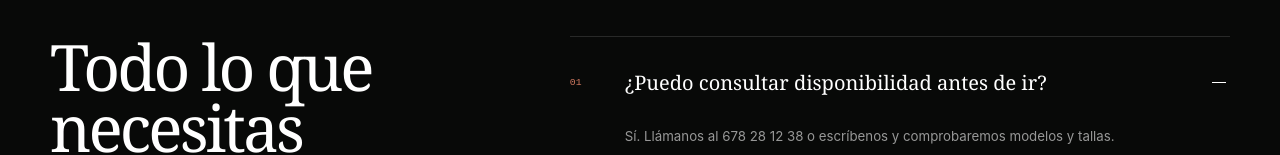
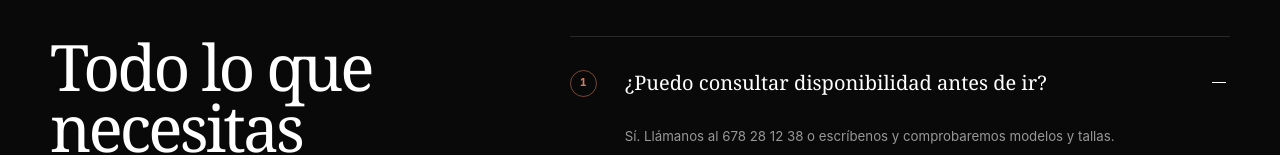
Before and after one commit to caporrfer/ibhola, a Next.js app: page /preguntas-frecuentes in a window 1280 px wide. Shown: the part 696-851 px from the top of the page. Built offline with nearby package versions, Linux system fonts and the light colour scheme; no server answers.

Commit message:
Actualiza estilo de numeración

```diff
--- a/app/globals.css
+++ b/app/globals.css
@@ -309,7 +309,7 @@ h1 em, h2 em, h3 em { color: inherit; font-style: normal; font-weight: inherit;
 .faq details { border-bottom: 1px solid var(--line-dark); }
 .faq summary { min-height: 92px; display: grid; grid-template-columns: 40px 1fr 18px; gap: 15px; align-items: center; cursor: pointer; list-style: none; font-family: var(--serif); font-size: 1.25rem; line-height: 1.2; }
 .faq summary::-webkit-details-marker { display: none; }
-.faq summary span { color: var(--terracotta-light); font-family: monospace; font-size: .61rem; }
+.faq summary span { width: 27px; height: 27px; display: inline-grid; place-items: center; border: 1px solid rgba(210,122,97,.55); border-radius: 50%; color: var(--terracotta-light); font-family: var(--sans); font-size: .62rem; font-variant-numeric: tabular-nums; font-weight: 800; line-height: 1; }
 .faq summary i { width: 14px; height: 14px; position: relative; }
 .faq summary i::before, .faq summary i::after { content: ""; position: absolute; inset: 6px 0 auto; height: 1px; background: white; transition: transform .2s; }
 .faq summary i::after { transform: rotate(90deg); }
@@ -417,7 +417,7 @@ h1 em, h2 em, h3 em { color: inherit; font-style: normal; font-weight: inherit;
   .mobile-menu.is-open { opacity: 1; visibility: visible; transform: none; }
   .mobile-menu nav { display: flex; flex-direction: column; }
   .mobile-menu nav a { display: flex; align-items: center; gap: 16px; padding: 13px 0; border-bottom: 1px solid var(--line-dark); font-family: var(--serif); font-size: clamp(1.8rem, 7vw, 2.7rem); line-height: 1; }
-  .mobile-menu nav a span { color: var(--terracotta-light); font-family: monospace; font-size: .57rem; }
+  .mobile-menu nav a span { width: 29px; height: 29px; display: inline-grid; flex: 0 0 29px; place-items: center; border: 1px solid rgba(210,122,97,.55); border-radius: 50%; color: var(--terracotta-light); font-family: var(--sans); font-size: .62rem; font-variant-numeric: tabular-nums; font-weight: 800; line-height: 1; }
   .mobile-menu > p { margin: auto 0 0; color: rgba(255,255,255,.45); font-size: .59rem; letter-spacing: .12em; text-transform: uppercase; }
   .hero { min-height: 850px; }
   .hero__layout { min-height: 850px; display: block; width: 100%; }
--- a/app/preguntas-frecuentes/page.tsx
+++ b/app/preguntas-frecuentes/page.tsx
@@ -3,4 +3,4 @@ import { ContactForm } from "@/components/ContactForm";
 import { business } from "@/config/business";
 export const metadata = { title: "Preguntas frecuentes | IBHOLA Trail Running" };
 const faqs=[["¿Puedo consultar disponibilidad antes de ir?",`Sí. Llámanos al ${business.phoneDisplay} o escríbenos y comprobaremos modelos y tallas.`],["¿Trabajáis trail y asfalto?","Sí, tenemos calzado, textil y accesorios para ambas disciplinas."],["¿Atendéis a personas que acaban de empezar?","Por supuesto. No necesitas experiencia previa; te explicamos todo de forma clara."],["¿También asesoráis a corredores avanzados?","Sí. Adaptamos el asesoramiento al nivel, objetivos y preferencias de cada persona."],["¿Cómo elegimos unas zapatillas?","Hablamos del terreno, distancia, uso, ajuste y sensaciones para comparar opciones adecuadas."],["¿Puedo probar el material en tienda?","Puedes probar calzado y textil disponible para comprobar talla y ajuste."],["¿El catálogo representa todo el stock?","No. Muestra productos y categorías de referencia; el stock puede variar."],["¿Reserváis productos?","Consúltanos y te diremos si podemos guardar temporalmente una talla o modelo."],["¿Organizáis salidas y eventos?","Sí. Publicamos las próximas fechas en nuestra página de eventos y redes sociales."],["¿Dónde está la tienda?",`Estamos en ${business.address.street}, ${business.address.locality}, Huelva.`]];
-export default function Page(){return <InteriorPage title="Resolvemos tus dudas." intro="Información directa sobre la tienda, el material y nuestro asesoramiento."><section className="faq section"><div className="container faq__grid"><div className="faq__heading"><h2>Todo lo que necesitas saber.</h2><p>Si no encuentras aquí la respuesta, puedes llamarnos o escribirnos.</p></div><div className="faq__list">{faqs.map(([q,a],i)=><details key={q} open={i===0}><summary><span>{String(i+1).padStart(2,"0")}</span>{q}<i/></summary><p>{a}</p></details>)}</div></div></section><section className="faq-contact section" id="contacto"><div className="container contact-form-section"><div><h2>Envíanos tu consulta</h2><p>Rellena el formulario y se abrirá tu aplicación de correo con el mensaje preparado.</p></div><ContactForm /></div></section></InteriorPage>}
+export default function Page(){return <InteriorPage title="Resolvemos tus dudas." intro="Información directa sobre la tienda, el material y nuestro asesoramiento."><section className="faq section"><div className="container faq__grid"><div className="faq__heading"><h2>Todo lo que necesitas saber.</h2><p>Si no encuentras aquí la respuesta, puedes llamarnos o escribirnos.</p></div><div className="faq__list">{faqs.map(([q,a],i)=><details key={q} open={i===0}><summary><span>{i+1}</span>{q}<i/></summary><p>{a}</p></details>)}</div></div></section><section className="faq-contact section" id="contacto"><div className="container contact-form-section"><div><h2>Envíanos tu consulta</h2><p>Rellena el formulario y se abrirá tu aplicación de correo con el mensaje preparado.</p></div><ContactForm /></div></section></InteriorPage>}
--- a/components/Header.tsx
+++ b/components/Header.tsx
@@ -40,7 +40,7 @@ export function Header() {
     </div>
     <div id="mobile-menu" className={`mobile-menu ${open ? "is-open" : ""}`} aria-hidden={!open}>
       <nav aria-label="Navegación móvil">
-        {nav.map(([label, href], index) => <a key={label} href={link(href)} onClick={() => setOpen(false)}><span>{String(index + 1).padStart(2, "0")}</span>{label}</a>)}
+        {nav.map(([label, href], index) => <a key={label} href={link(href)} onClick={() => setOpen(false)}><span>{index + 1}</span>{label}</a>)}
       </nav>
       <p>Trail · Running · Corrales, Huelva</p>
     </div>
```
